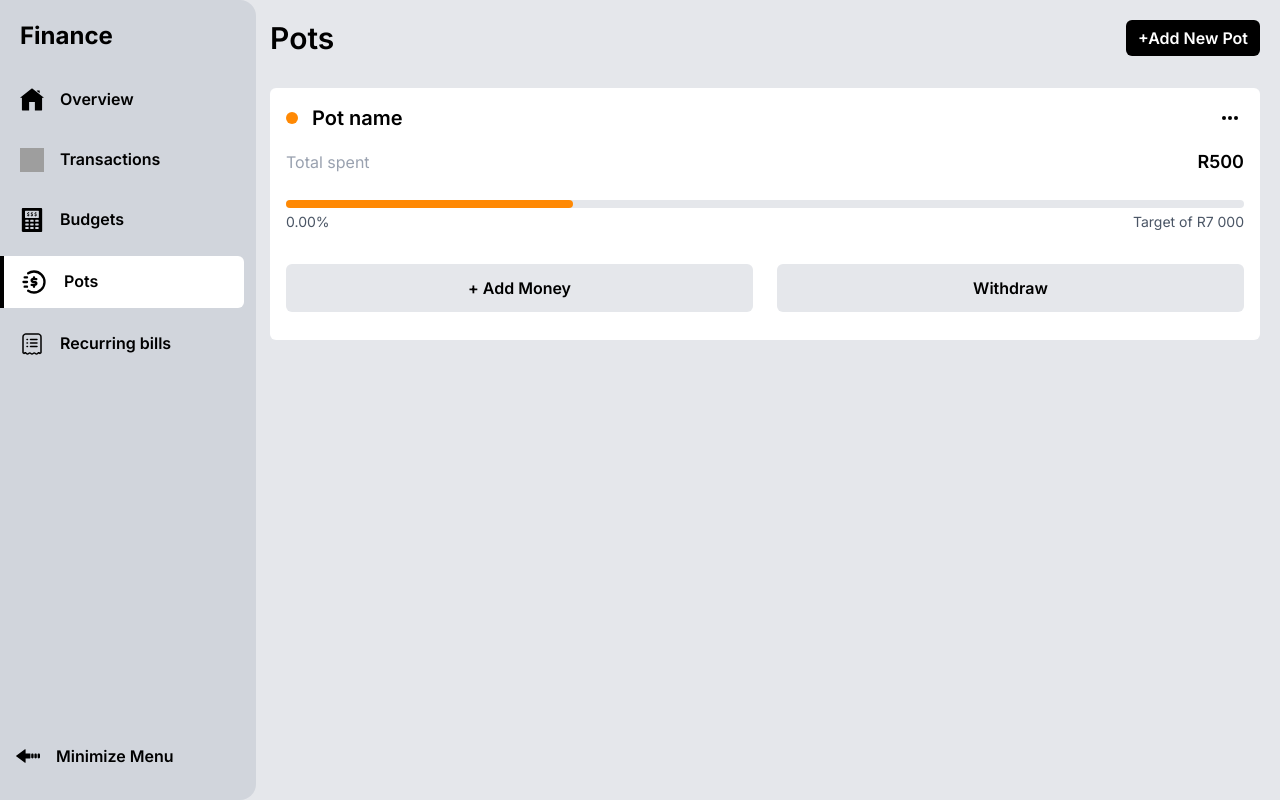
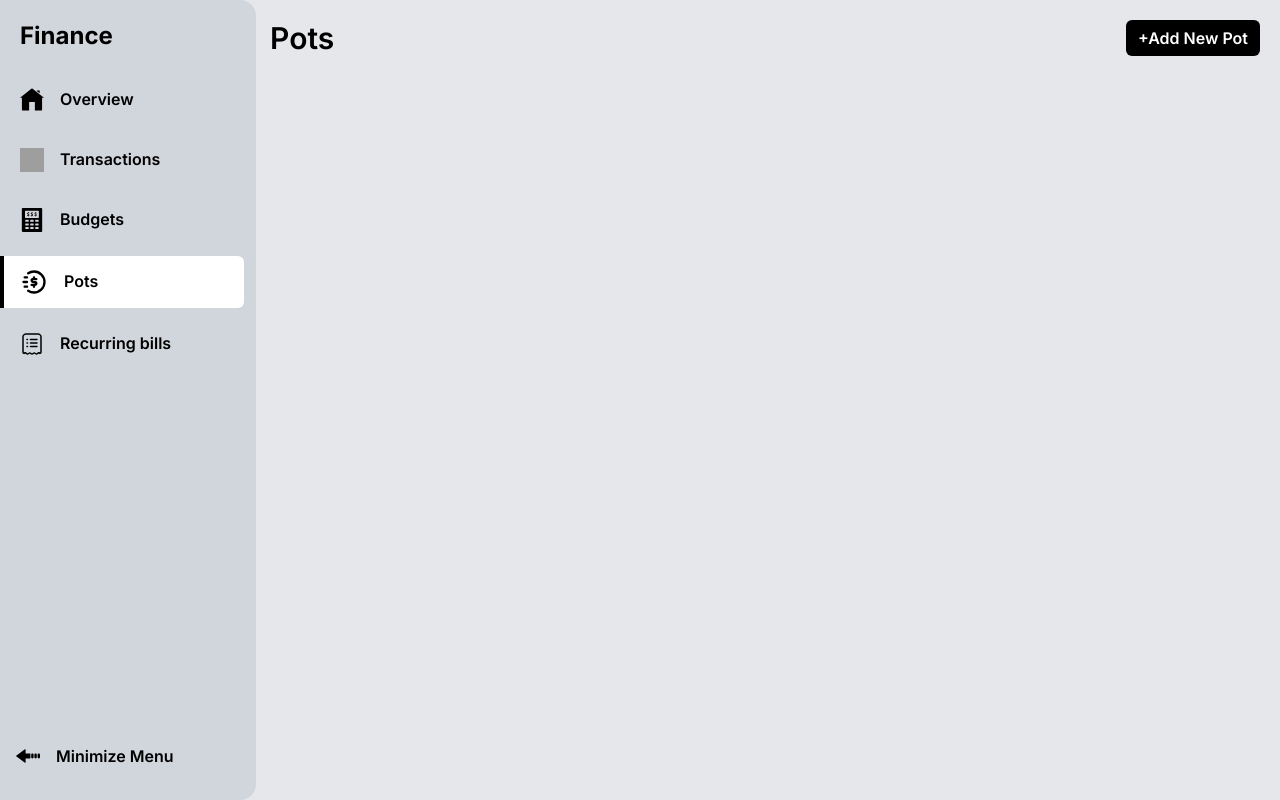
Before and after one commit to FrancoRaymond/finance-app, a React (Vite) app: page /pots in a window 1280 px wide. Built offline with nearby package versions, Linux system fonts and the light colour scheme; grey boxes are pictures that could not be loaded.

Commit message:
added pot local storage and card

```diff
--- /dev/null
+++ b/src/components/pots/PotCard.jsx
@@ -0,0 +1,64 @@
+import React,{useState} from 'react'
+import EditAndDelete from '../EditAndDelete'
+
+const PotCard = ({pot}) => {
+    const [openMenu, setOpenMenu] = useState(null);
+
+    const handleMenuClick = (id) => {
+        setOpenMenu((prevId) => (prevId === id ? null : id));
+    };
+
+    const handleDeleteClick = (id) => {
+        setShowDeleteModal((prevId) => (prevId === id ? null : id));
+      };
+
+      const confirmDelete = (id) => {
+        setPots((prevPots) => prevPots.filter(prev => prev.id !== id))
+      }
+
+  return (
+    <div key={pot.id} className='bg-white p-4 rounded-md'>
+        <div className='flex justify-between items-center'>
+            <div className='flex items-center gap-3.5'>
+                <div className={`size-3 rounded-full`} style={{ backgroundColor: pot.theme }}></div>
+                <h2 className='text-xl font-semibold'>{pot.potName}</h2>
+            </div>
+            <div onClick={() => handleMenuClick(pot.id)} className="flex gap-0.5 cursor-pointer transition duration-200 relative">
+                <div className="flex gap-0.5 active:scale-150 transition duration-200">
+                    <div className="size-1 rounded-full bg-black"></div>
+                    <div className="size-1 rounded-full bg-black"></div>
+                    <div className="size-1 rounded-full bg-black"></div>
+                </div>
+                {openMenu === pot.id && (
+                    <div className="absolute top-2 right-0">
+                    <EditAndDelete
+                        editLabel="Edit pot"
+                        deleteLabel="Delete pot"
+                        pot={pot}
+                        handleDeleteClick={handleDeleteClick}
+                        //handleEdit={handleEdit}
+                    />
+                    </div>
+                )}
+            </div>
+        </div>
+        <div className='flex items-center justify-between mt-4'>
+            <span className='text-gray-400'>Total spent</span>
+            <span className='text-lg font-semibold'>0</span>
+        </div>
+        <div className='h-2 w-full bg-gray-200 rounded-3xl mt-6'>
+            <div className='h-full w-[30%] rounded-3xl' style={{ backgroundColor: pot.theme }}></div>
+        </div>
+        <div className='text-gray-600 flex justify-between text-sm mt-1'>
+            <span>0.00%</span>
+            <span>Target of R{pot.amount}</span>
+        </div>
+        <div className='mb-3 mt-8 grid grid-cols-2 gap-6'>
+            <button className='rounded-md text-black bg-gray-200 hover:bg-white hover:border hover:border-gray-600 transition duration-200 cursor-pointer py-3 px-5 text-[1rem] font-semibold' >+ Add Money</button>
+            <button className='rounded-md text-black bg-gray-200 hover:bg-white hover:border hover:border-gray-600 transition duration-200 cursor-pointer py-3 px-5 text-[1rem] font-semibold' >Withdraw</button>
+        </div>
+    </div>
+  )
+}
+
+export default PotCard
--- a/src/components/pots/PotsForm.jsx
+++ b/src/components/pots/PotsForm.jsx
@@ -1,8 +1,10 @@
-import React,{useState} from 'react'
+import React,{useEffect, useState} from 'react'
+import { useAppContext } from '../../context/context'
 import close from '../../assets/images/icon-close.svg'
 
 const PotsForm = ({setShowPotForm}) => {
-  const [formData, setFormData] = useState({potName: "", amount: null, name: ""})
+  const { setPots, pots } = useAppContext()
+  const [formData, setFormData] = useState({id: Date.now(), potName: "", amount: "", theme: ""})
 
   const handleInputChanges = (e) => {
     const {name, type, value, checked} = e.target
@@ -14,8 +16,9 @@ const PotsForm = ({setShowPotForm}) => {
 
   const handleSubmit = (e) => {
     e.preventDefault()
-    console.log(formData)
+    setPots((prev) => [...prev, formData])
     setShowPotForm(false)
+    setFormData({id: Date.now(), potName: "", amount: "", theme: ""})
   }
 
   return (
@@ -27,7 +30,7 @@ const PotsForm = ({setShowPotForm}) => {
           </div>
           <p className='text-sm text-gray-400 mb-4'>Choose a category to set a spending budget. These categories can help you monitor spending.</p>
           <form action="" onSubmit={handleSubmit} className='text-[15px] flex flex-col'>
-            <label htmlFor="" className='text-sm font-semibold text-gray-400 mt-2.5'>Pot Name</label>
+            <label htmlFor="potName" className='text-sm font-semibold text-gray-400 mt-2.5'>Pot Name</label>
             <input
               type="text"
               id='potName'
@@ -38,7 +41,7 @@ const PotsForm = ({setShowPotForm}) => {
               placeholder='e.g Rainy days'
               className='outline-none mt-1.5 border rounded-md py-2 px-3 border-gray-400'
             />
-            <label htmlFor="" className='text-sm font-semibold text-gray-400 mt-2.5'>Maximum spend</label>
+            <label htmlFor="amount" className='text-sm font-semibold text-gray-400 mt-2.5'>Maximum spend</label>
             <input
               type="number"
               id='amount'
@@ -49,7 +52,7 @@ const PotsForm = ({setShowPotForm}) => {
               placeholder='e.g R1000'
               className='outline-none mt-1.5 border rounded-md py-2 px-3 border-gray-400'
             />
-            <label htmlFor="" className='text-sm font-semibold text-gray-400 mt-2.5'>Theme</label>
+            <label htmlFor="theme" className='text-sm font-semibold text-gray-400 mt-2.5'>Theme</label>
             <select
               name="theme"
               id='theme'
@@ -59,17 +62,17 @@ const PotsForm = ({setShowPotForm}) => {
               className='outline-none mt-1.5 border rounded-md py-2 px-3 border-gray-400'
             >
               <option value="">Select a theme</option>
-              <option value="green">Green</option>
-              <option value="grey">Grey</option>
-              <option value="cyan">Cyan</option>
-              <option value="orange">Orange</option>
-              <option value="purple">Purple</option>
-              <option value="red">Red</option>
-              <option value="yellown">Yellow</option>
-              <option value="navy">Navy</option>
-              <option value="turquoise">Turquoise</option>
-              <option value="brown">Brown</option>
-              <option value="magenta">Magenta</option>
+              <option value="#5EFF00">Green</option>
+              <option value="#6B7280">Grey</option>
+              <option value="#008B8B">Cyan</option>
+              <option value="#CC5500">Orange</option>
+              <option value="#6e0280">Purple</option>
+              <option value="#FF0000">Red</option>
+              <option value="#B8860B">Yellow</option>
+              <option value="#000080">Navy</option>
+              <option value="#00CED1">Turquoise</option>
+              <option value="#8B4513">Brown</option>
+              <option value="#8b008b">Magenta</option>
             </select>
             <button type='submit' className='bg-gray-950 mt-2.5 cursor-pointer hover:bg-gray-700 py-2.5 rounded-md text-white w-full'>Submit</button>
           </form>
--- a/src/context/context.jsx
+++ b/src/context/context.jsx
@@ -26,9 +26,16 @@ const AppProvider = ({ children }) => {
     localStorage.setItem("budgets", JSON.stringify(budgets))
   }, [budgets])
 
+//POTS LOCAL STORAGE
+  const [pots, setPots] = useState(() => {
+    const storedPots = localStorage.getItem("pots");
+    return storedPots ? JSON.parse(storedPots) : [];
+  })
+  useEffect(() => {
+    localStorage.setItem("pots", JSON.stringify(pots))
+  }, [pots])
 
-  const [pots, setPots] = useState([])
-  //localStorage.removeItem('addedTransactions')
+  //localStorage.removeItem('pots')
 
 
   return (
--- a/src/pages/Pots.jsx
+++ b/src/pages/Pots.jsx
@@ -1,8 +1,11 @@
 import React,{useState} from 'react'
+import { useAppContext } from '../context/context'
 import PotsForm from '../components/pots/PotsForm'
+import PotCard from '../components/pots/PotCard'
 
 const Pots = () => {
   const [showPotForm, setShowPotForm] = useState(false)
+  const { pots, setPots } = useAppContext()
 
   return (
     <div className='py-5 px-2 md:px-5 w-full'>
@@ -11,35 +14,12 @@ const Pots = () => {
         <h2 className='font-semibold text-2xl sm:text-3xl'>Pots</h2>
         <button className='rounded-md text-white bg-black hover:bg-gray-700 cursor-pointer py-1.5 px-3 text-[1rem] font-semibold' onClick={() => setShowPotForm(true)}>+Add New Pot</button>
       </div>
-      <div className='mt-8'>
-        <div className='bg-white p-4 rounded-md'>
-          <div className='flex justify-between items-center'>
-            <div className='flex items-center gap-3.5'>
-              <div className='size-3 rounded-full bg-orange-400'></div>
-              <h2 className='text-xl font-semibold'>Pot name</h2>
-            </div>
-            <button className='flex gap-0.5 p-1.5 cursor-pointer active:scale-150 transition duration-200'>
-              <div className='size-1 rounded-full bg-black'></div>
-              <div className='size-1 rounded-full bg-black'></div>
-              <div className='size-1 rounded-full bg-black'></div>
-            </button>
-          </div>
-          <div className='flex items-center justify-between mt-4'>
-            <span className='text-gray-400'>Total spent</span>
-            <span className='text-lg font-semibold'>R500</span>
-          </div>
-          <div className='h-2 w-full bg-gray-200 rounded-3xl mt-6'>
-            <div className='bg-orange-400 h-full w-[30%] rounded-3xl'></div>
-          </div>
-          <div className='text-gray-600 flex justify-between text-sm mt-1'>
-            <span>0.00%</span>
-            <span>Target of R7 000</span>
-          </div>
-          <div className='mb-3 mt-8 grid grid-cols-2 gap-6'>
-            <button className='rounded-md text-black bg-gray-200 hover:bg-white hover:border hover:border-gray-600 transition duration-200 cursor-pointer py-3 px-5 text-[1rem] font-semibold' >+ Add Money</button>
-            <button className='rounded-md text-black bg-gray-200 hover:bg-white hover:border hover:border-gray-600 transition duration-200 cursor-pointer py-3 px-5 text-[1rem] font-semibold' >Withdraw</button>
-          </div>
-        </div>
+      <div className='mt-8 grid gap-5 grid-cols-1 lg:grid-cols-2 xl:grid-cols-3'>
+        {
+          pots.map(pot => (
+            <PotCard key={pot.id} pot={pot} />
+          ))
+        }
       </div>
     </div>
   )
```
